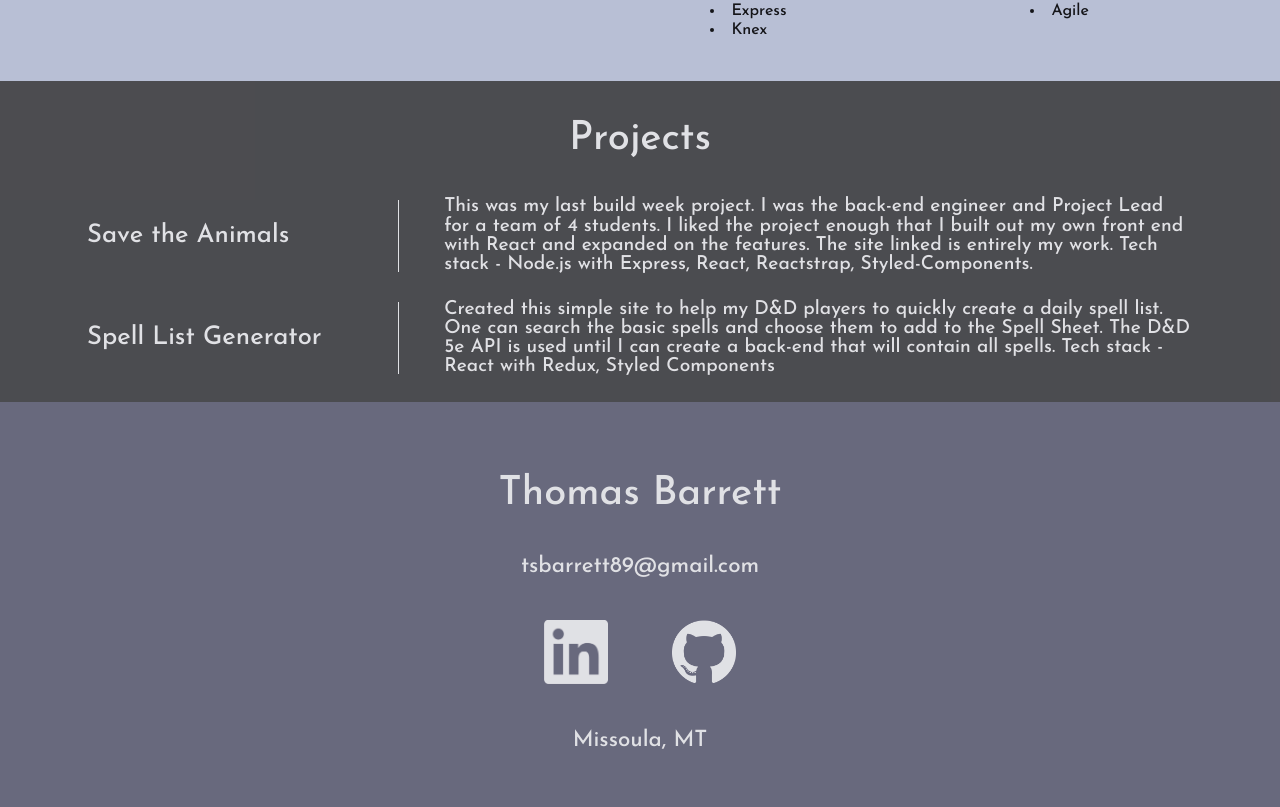
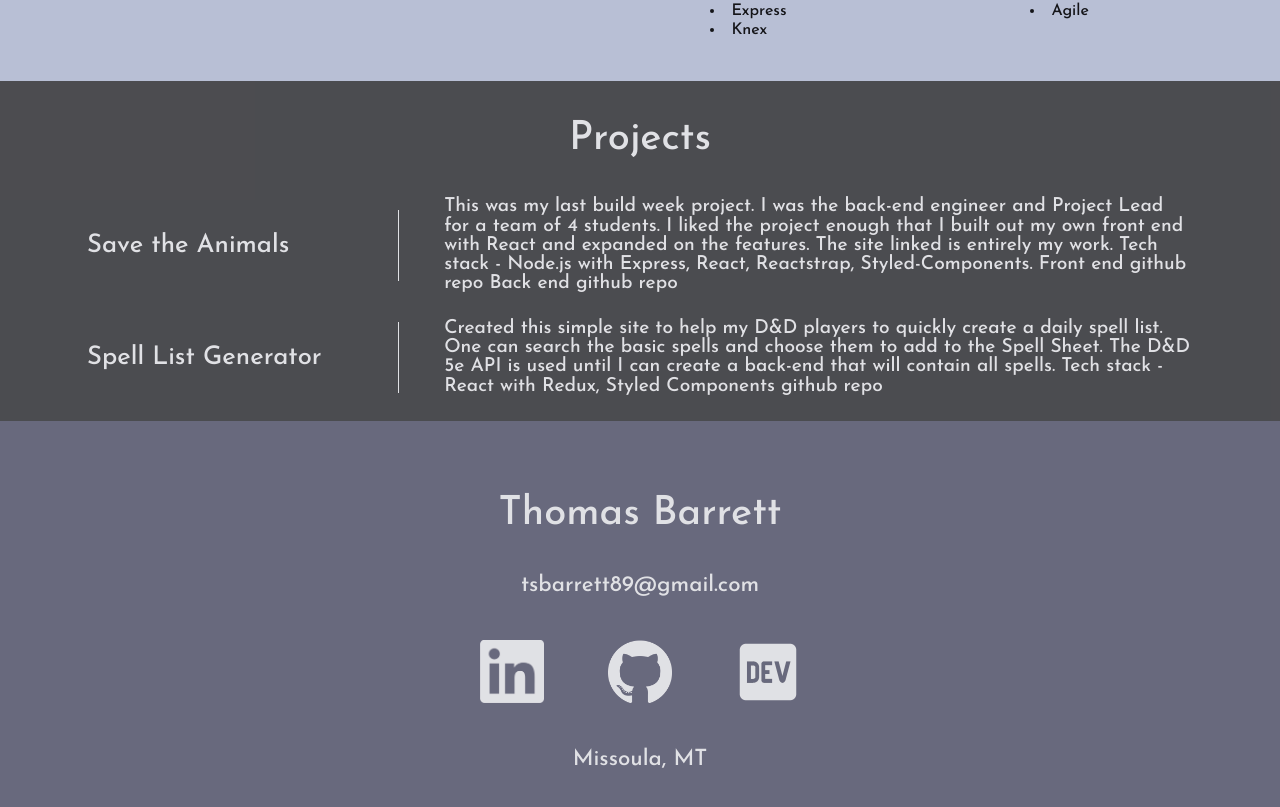
Before and after one commit to tsbarrett89/tb-portfolio, a React (Create React App) app: page /about in a window 1280 px wide. Shown: the part 1325-2132 px from the top of the page. Built offline with nearby package versions, Linux system fonts and the light colour scheme; the HTML template or start-up script is replaced by a standard one.

Commit message:
added repo links, devBlog link

```diff
--- a/public/index.html
+++ b/public/index.html
@@ -3,41 +3,13 @@
   <head>
     <meta charset="utf-8" />
     <meta name="viewport" content="width=device-width, initial-scale=1" />
-    <!-- <meta name="theme-color" content="#000000" />
-    <meta
-      name="description"
-      content="Web site created using create-react-app"
-    /> -->
-    <!-- <link rel="apple-touch-icon" href="%PUBLIC_URL%/logo192.png" /> -->
-    <!--
-      manifest.json provides metadata used when your web app is installed on a
-      user's mobile device or desktop. See https://developers.google.com/web/fundamentals/web-app-manifest/
-    -->
-    <!-- <link rel="manifest" href="%PUBLIC_URL%/manifest.json" /> -->
-    <!--
-      Notice the use of %PUBLIC_URL% in the tags above.
-      It will be replaced with the URL of the `public` folder during the build.
-      Only files inside the `public` folder can be referenced from the HTML.
 
-      Unlike "/favicon.ico" or "favicon.ico", "%PUBLIC_URL%/favicon.ico" will
-      work correctly both with client-side routing and a non-root public URL.
-      Learn how to configure a non-root public URL by running `npm run build`.
-    -->
-    <link rel="icon" href="./src/images/tabIcon.png">
+    <link rel="icon" href="src/images/tabIcon.png">
     <title>Thomas Barrett</title>
   </head>
   <body>
     <noscript>You need to enable JavaScript to run this app.</noscript>
     <div id="root"></div>
-    <!--
-      This HTML file is a template.
-      If you open it directly in the browser, you will see an empty page.
 
-      You can add webfonts, meta tags, or analytics to this file.
-      The build step will place the bundled scripts into the <body> tag.
-
-      To begin the development, run `npm start` or `yarn start`.
-      To create a production bundle, use `npm run build` or `yarn build`.
-    -->
   </body>
 </html>
--- a/src/components/ContactPage.js
+++ b/src/components/ContactPage.js
@@ -1,6 +1,7 @@
 import React from 'react';
 import linkedIcon from '../images/linkedIcon.png';
 import githubIcon from '../images/githubIcon.png';
+import devIcon from '../images/devIcon.png';
 
 import { PageContainer, IconContainer, Icons } from '../style/contactPage-styles';
 
@@ -13,6 +14,7 @@ const ContactPage = () => {
             <IconContainer>
                 <Icons href='https://www.linkedin.com/in/tsbarrett89/'><img src={linkedIcon} alt='LinkedIn Icon' /></Icons>
                 <Icons href='https://github.com/tsbarrett89'><img src={githubIcon} alt='github Icon' /></Icons>
+                <Icons href="https://dev.to/tsbarrett89"><img src={devIcon} alt='dev.to Icon' /></Icons>
             </IconContainer>
             <p>Missoula, MT</p>
         </PageContainer>
--- a/src/components/Navbar.js
+++ b/src/components/Navbar.js
@@ -22,6 +22,7 @@ const Navbar = () => {
                 <a href='#skills'>Skills</a>
                 <a href='#projects'>Projects</a>
                 <a href='#contact'>Contact</a>
+                <a href="https://dev.to/tsbarrett89">devBlog</a>
             </NavContainer>
         )} else {
             return (
--- a/src/components/ProjectsPage.js
+++ b/src/components/ProjectsPage.js
@@ -1,4 +1,5 @@
 import React from 'react'
+import githubIcon from '../images/githubIcon.png'
 
 import { ProjectsContainer, ProjectContainer, ProjectName, ProjectDescription } from '../style/projectsPage-styles'
 
@@ -9,11 +10,16 @@ const ProjectsPage = () => {
             <h2>Projects</h2>
             <ProjectContainer>
                 <ProjectName href='https://save-the-animals-site.netlify.app/'><h4>Save the Animals</h4></ProjectName>
-                <ProjectDescription>This was my last build week project. I was the back-end engineer and Project Lead for a team of 4 students. I liked the project enough that I built out my own front end with React and expanded on the features. The site linked is entirely my work. Tech stack - Node.js with Express, React, Reactstrap, Styled-Components.</ProjectDescription>
+                <ProjectDescription>This was my last build week project. I was the back-end engineer and Project Lead for a team of 4 students. I liked the project enough that I built out my own front end with React and expanded on the features. The site linked is entirely my work. Tech stack - Node.js with Express, React, Reactstrap, Styled-Components.
+                    <a href="https://github.com/tsbarrett89/save-the-animals-front-end"> Front end github repo</a>
+                    <a href="https://github.com/BW-SaveTheAnimalsTeam3/back-end"> Back end github repo</a>
+                </ProjectDescription>
             </ProjectContainer>
             <ProjectContainer>
                 <ProjectName href='https://spell-list-creator.netlify.app/'><h4>Spell List Generator</h4></ProjectName>
-                <ProjectDescription>Created this simple site to help my D&D players to quickly create a daily spell list. One can search the basic spells and choose them to add to the Spell Sheet. The D&D 5e API is used until I can create a back-end that will contain all spells. Tech stack - React with Redux, Styled Components</ProjectDescription>
+                <ProjectDescription>Created this simple site to help my D&D players to quickly create a daily spell list. One can search the basic spells and choose them to add to the Spell Sheet. The D&D 5e API is used until I can create a back-end that will contain all spells. Tech stack - React with Redux, Styled Components
+                    <a href="https://github.com/tsbarrett89/dnd-spell-list"> github repo</a>
+                </ProjectDescription>
             </ProjectContainer>
         </ProjectsContainer>
     )
--- a/src/style/projectsPage-styles.js
+++ b/src/style/projectsPage-styles.js
@@ -69,4 +69,13 @@ export const ProjectDescription = styled.p `
     @media(max-width: 500px){
         width: 90%;
     }
+
+    a {
+        color: white;
+        text-decoration: none;
+    }
+
+    a:hover {
+        color: #ccd5ec;
+    }
 `
```
Also changed, not shown: src/images/devIcon.png (added), src/images/iconfinder_84_Dev_4519024.png (added).
